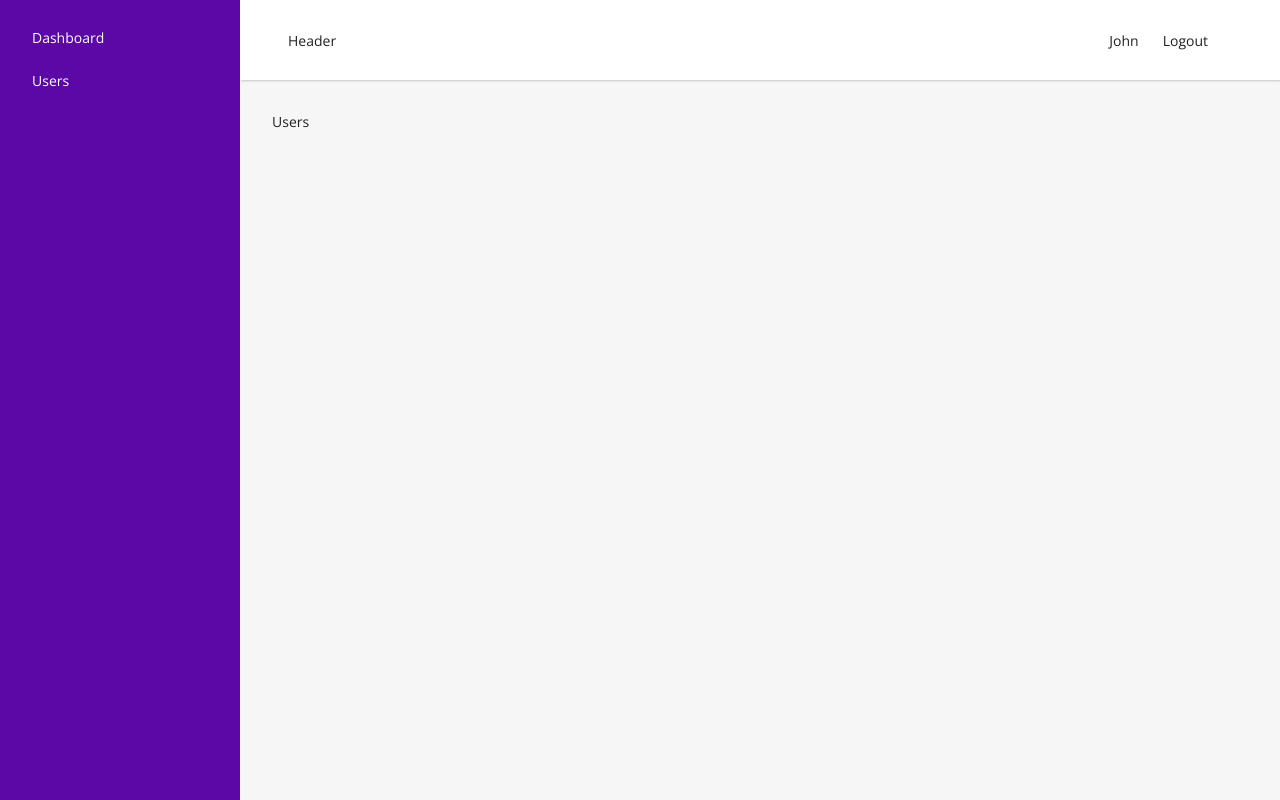
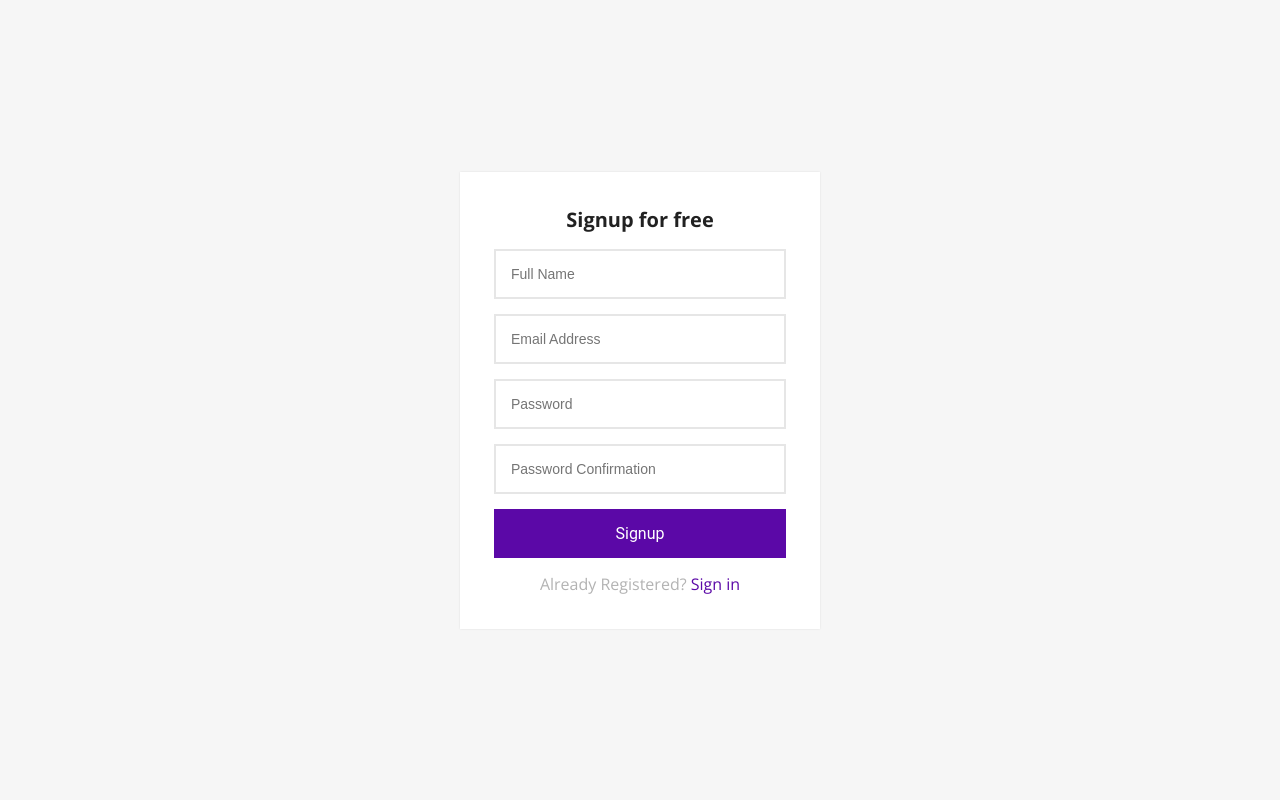
Before and after one commit to CodecoolGlobal/el-proyecte-grande-design-general-NemethBalint96, a React (Vite) app in the folder react/: page /signup in a window 1280 px wide. Before the commit this address led to /users. Built offline with nearby package versions, Linux system fonts and the light colour scheme.

Commit message:
Guest Layout + Login/Signup ~ Done

```diff
--- a/react/src/contexts/ContextProvider.jsx
+++ b/react/src/contexts/ContextProvider.jsx
@@ -3,21 +3,23 @@
 const StateContext = createContext({
   user: null,
   token: null,
-  setUser: () => {},
-  setToken: () => {}
+  setUser: () => {
+  },
+  setToken: () => {
+  }
 })
 
 export const ContextProvider = ({children}) => {
-  const [user,setUser] = useState({
+  const [user, setUser] = useState({
     name: 'John'
   });
-  const [token,_setToken] = useState(123); //(localStorage.getItem('ACCESS_TOKEN'));
+  const [token, _setToken] = useState(null); //(localStorage.getItem('ACCESS_TOKEN'));
 
   const setToken = (token) => {
     _setToken(token)
-    if (token){
-      localStorage.setItem('ACCESS_TOKEN',token);
-    }else {
+    if (token) {
+      localStorage.setItem('ACCESS_TOKEN', token);
+    } else {
       localStorage.removeItem('ACCESS_TOKEN')
     }
   }
--- a/react/src/views/Login.jsx
+++ b/react/src/views/Login.jsx
@@ -1,7 +1,22 @@
+import {Link} from "react-router-dom";
+
 export default function Login() {
+  const onSubmit = (ev) => {
+    ev.preventDefault()
+  }
   return (
-    <div>
-      Login
+    <div className="login-signup-form animated fadeInDown">
+      <div className="form">
+        <form onSubmit={onSubmit}>
+          <h1 className="title">Login into your account</h1>
+          <input type="email" placeholder="Email"/>
+          <input type="password" placeholder="Password"/>
+          <button className="btn btn-block">Login</button>
+          <p className="message">
+            Not Registered? <Link to="/signup">Create an account</Link>
+          </p>
+        </form>
+      </div>
     </div>
   )
 }
--- a/react/src/views/Signup.jsx
+++ b/react/src/views/Signup.jsx
@@ -1,7 +1,24 @@
+import {Link} from "react-router-dom";
+
 export default function Signup() {
+  const onSubmit = (ev) => {
+    ev.preventDefault()
+  }
   return (
-    <div>
-      Signup
+    <div className="login-signup-form animated fadeInDown">
+      <div className="form">
+        <form onSubmit={onSubmit}>
+          <h1 className="title">Signup for free</h1>
+          <input type="email" placeholder="Full Name"/>
+          <input type="email" placeholder="Email Address"/>
+          <input type="password" placeholder="Password"/>
+          <input type="password" placeholder="Password Confirmation"/>
+          <button className="btn btn-block">Signup</button>
+          <p className="message">
+            Already Registered? <Link to="/login">Sign in</Link>
+          </p>
+        </form>
+      </div>
     </div>
   )
 }
```
